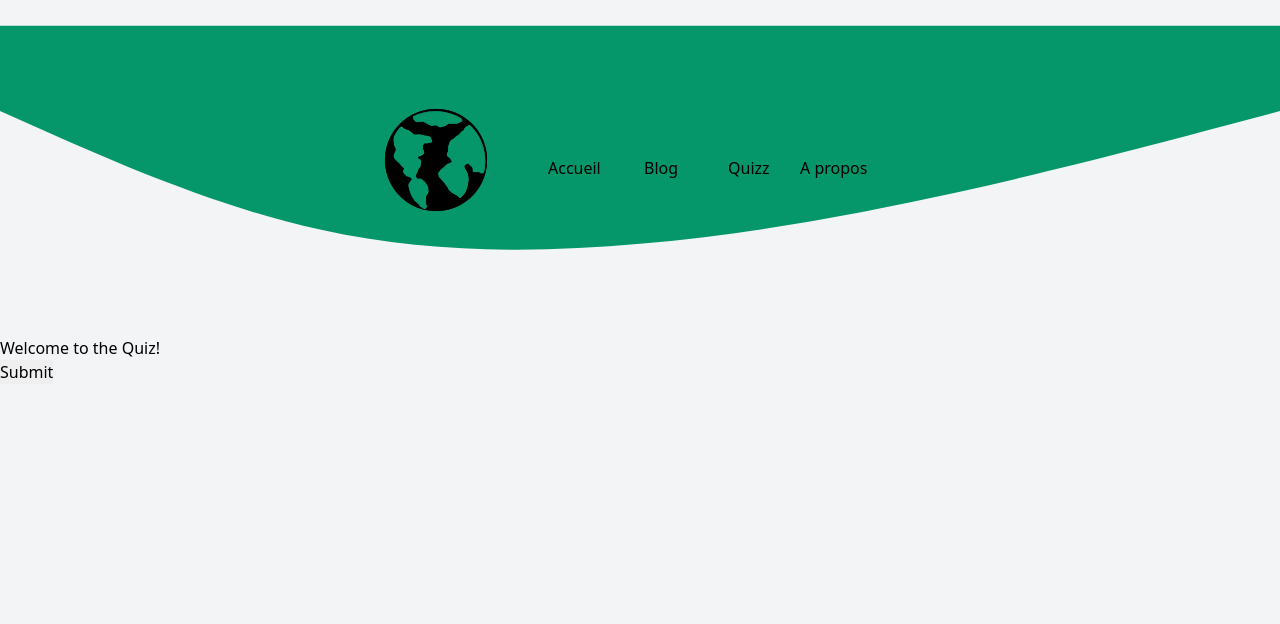
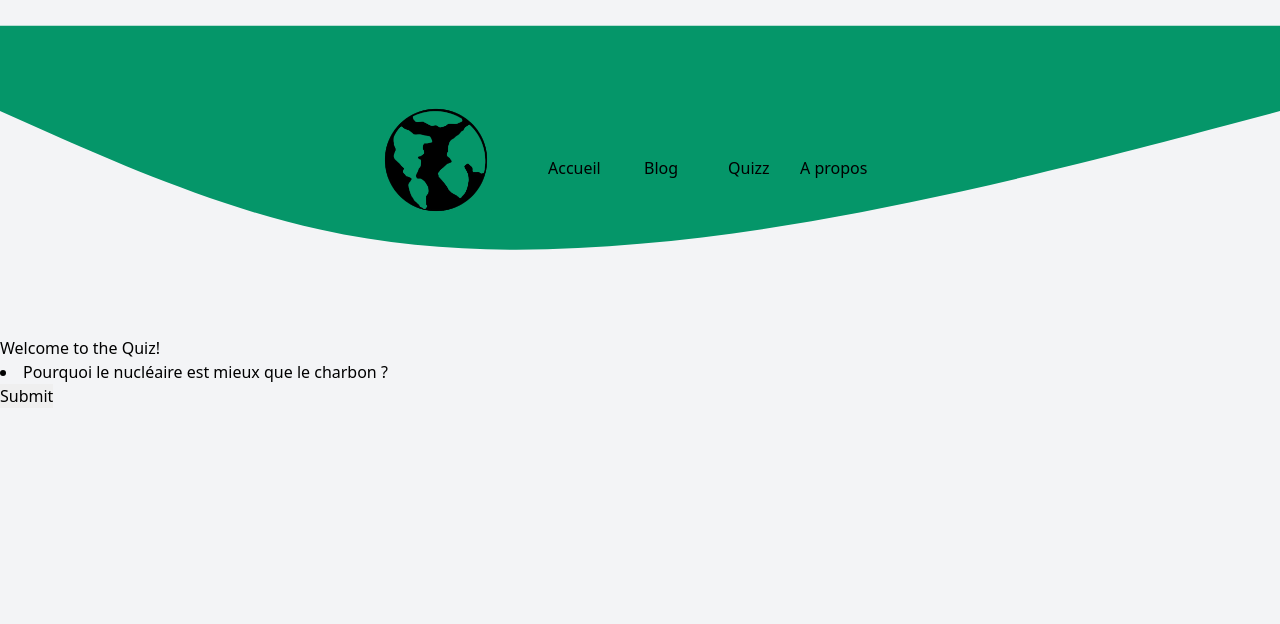
Before and after one commit to Boppalex/infoclimat.org, a PHP site: page /quizz.php in a window 1280 px wide. Shown: the top 624 px of the page. Run offline with PHP 8.4, Linux system fonts and the light colour scheme.

Commit message:
ajout question 1

```diff
--- a/quizz.php
+++ b/quizz.php
@@ -51,6 +51,7 @@
 <body class="bg-gray-100">
     <h1>Welcome to the Quiz!</h1>
     <form action="quiz.php" method="post">
+        <li>Pourquoi le nucléaire est mieux que le charbon ?</li>
         <!-- Add your quiz questions and options here -->
         <input type="submit" value="Submit">
     </form>
```
